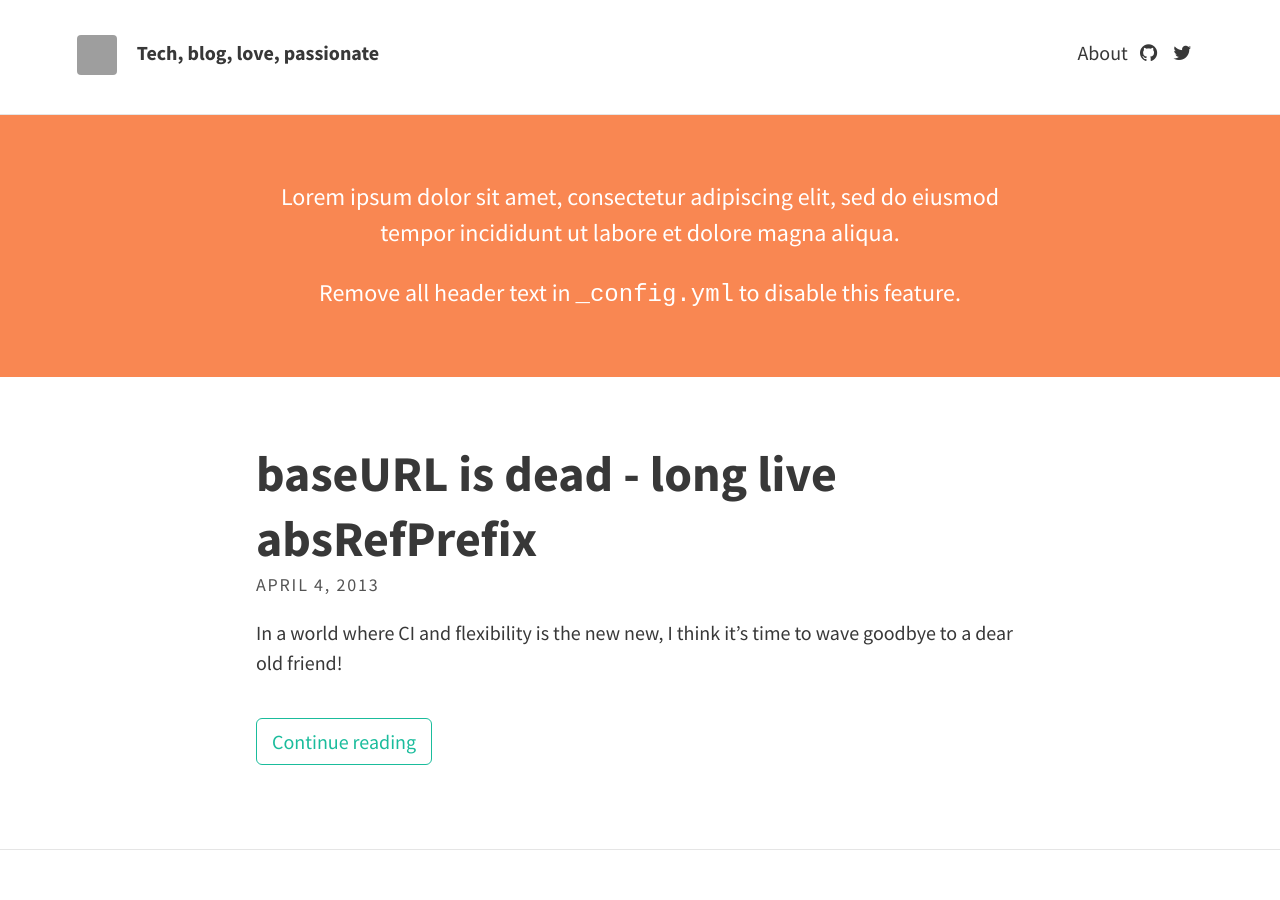
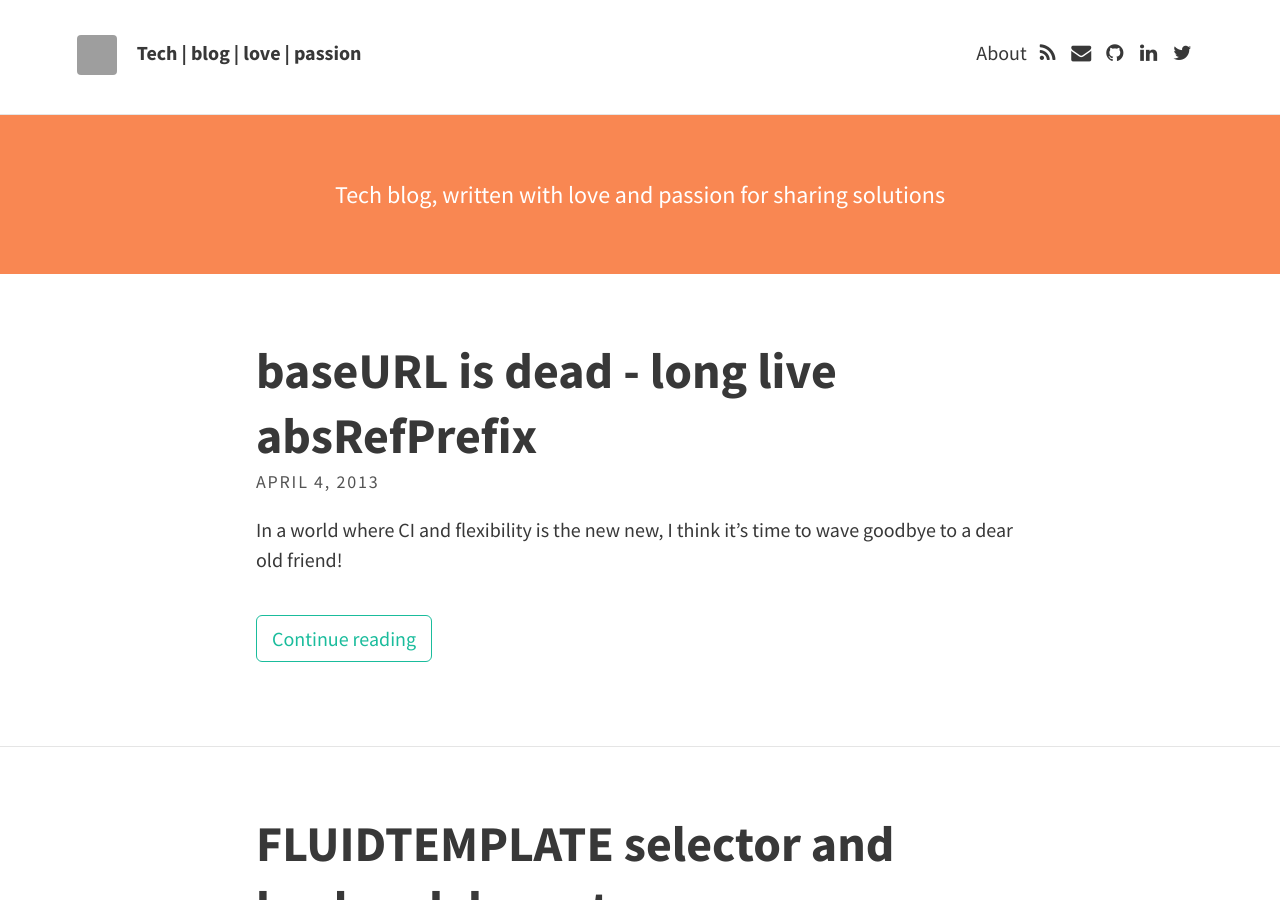
Before and after one commit to meteko/meteko.github.io, a Jekyll site: the page built from index.html, in a window 1280 px wide and 900 px high. Built offline with Jekyll 4.4.1, drawn with Linux system fonts in a browser that asks for light colours; nearby versions of some CDN libraries; the list of posts is cut into pages by our own code; grey boxes are pictures that could not be loaded.

Commit message:
Updated meta text about the page

```diff
--- a/_config.yml
+++ b/_config.yml
@@ -5,23 +5,20 @@ url: "http://meteko.net" # the base hostname & protocol for your site
 # THEME-SPECIFIC CONFIGURATION
 theme:
   # Meta
-  title: "Tech, blog, love, passionate"
+  title: "Tech | blog | love | passion"
   avatar: avatar.png
   gravatar: 9f790f494a3fce645c5490cd47cb1edc
   description: "Tech blog, written with love and passion for sharing solutions" # used by search engines
 
   # Header and footer text
-  header_text: >
-     <p>Lorem ipsum dolor sit amet, consectetur adipiscing elit, sed do eiusmod tempor incididunt ut labore et dolore magna aliqua.</p>
-
-     <p>Remove all header text in <code>_config.yml</code> to disable this feature.</p>
+  header_text: "Tech blog, written with love and passion for sharing solutions"
   header_text_feature_image:
   footer_text: >
    Powered by <a href="http://jekyllrb.com">Jekyll</a> with <a href="https://rohanchandra.github.io/project/type/">Type Theme</a>
 
   # Icons
-  rss: false
-  email_address: # Full email address, e.g. "sam@example.com"
+  rss: true
+  email_address: "soren@meteko.dk" # Full email address, e.g. "sam@example.com"
   behance:
   bitbucket:
   dribbble:
@@ -30,14 +27,14 @@ theme:
   github: "meteko/meteko.github.io"
   google_plus:
   instagram:
-  linkedin:  # Full URL
+  linkedin:  "https://dk.linkedin.com/in/sorenmalling" # Full URL
   pinterest:
   reddit:
   soundcloud:
   stack_exchange:  # Full URL
   steam:
   tumblr:
-  twitter: "twitter"
+  twitter: "sorenmalling"
   wordpress:
   youtube:
 
```
